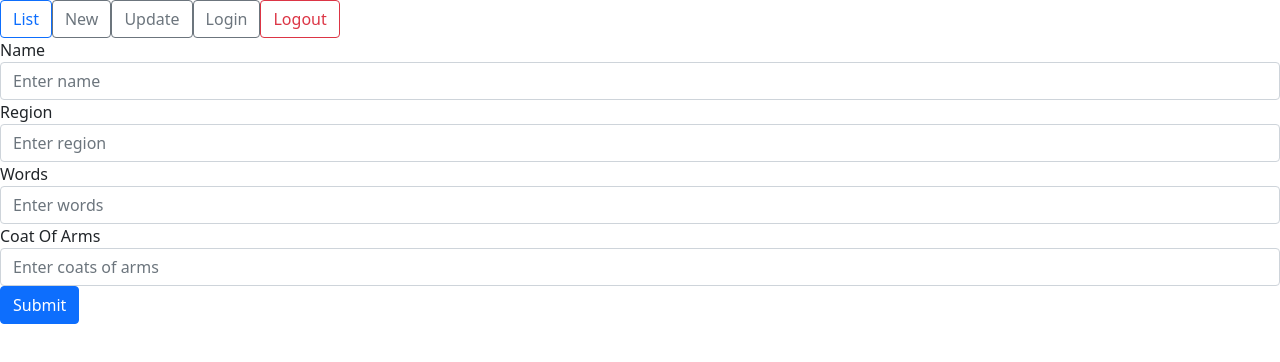
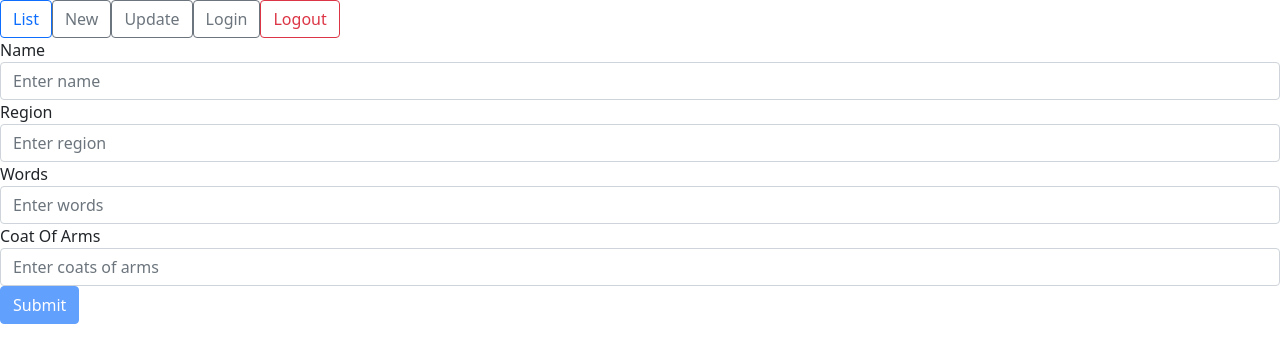
Before and after one commit to scholtie/angularbeadando, an Angular app: page /form in a window 1280 px wide. Shown: the top 362 px of the page. Built offline with nearby package versions, Linux system fonts and the light colour scheme; sample sign-in values are in the browser's storage.

Commit message:
form validation

```diff
--- a/src/app/form/form.component.html
+++ b/src/app/form/form.component.html
@@ -2,7 +2,7 @@
    role="button"
    class="btn btn-outline-danger"> Logout
 </a>
-<form>
+<form #ngForm="ngForm">
   <div class="form-group">
     <label for="nameinput">Name</label>
     <input type="text" class="form-control"
@@ -28,6 +28,6 @@
            placeholder="Enter coats of arms" [(ngModel)]="adat.coatOfArms">
   </div>
 
-  <a href="/list"><button type="submit" class="btn btn-primary" (click)="save()">Submit</button></a>
+  <button type="submit" class="btn btn-primary" (click)="save()" [disabled]="!ngForm.valid">Submit</button>
 </form>
 <!--{{adat.name}}-->
--- a/src/app/list/list.component.html
+++ b/src/app/list/list.component.html
@@ -17,7 +17,7 @@
     <td>{{adat.words}}</td>
     <td>{{adat.coatOfArms}}</td>
     <td><button type="button" class="btn btn-outline-danger" (click)="delete(adat)">Delete</button></td>
-    <td><button type="button" class="btn btn-info" (click)="update(adat)">Update</button></td>
+<!--    <td><a href="/update"><button type="button" class="btn btn-info" (click)="update(adat)">Update</button></a></td>-->
   </tr>
   </tbody>
 </table>
--- a/src/app/list/list.component.ts
+++ b/src/app/list/list.component.ts
@@ -33,10 +33,11 @@ export class ListComponent implements OnInit{
   }
 
   getHouses(): void {
-    if (this.service.adatom.length === 0) {
+     if (this.service.adatom.length === 0) {
       this.httpClient.get<any>('https://www.anapioficeandfire.com/api/houses?page=1&pageSize=15').subscribe(
         response => {
           this.service.adatom = response;
+          localStorage.setItem('data', JSON.stringify(this.service.adatom));
 
         }
       );
--- a/src/app/login/login.component.ts
+++ b/src/app/login/login.component.ts
@@ -35,7 +35,7 @@ export class LoginComponent implements OnInit {
       this.isLoggedin = true;
       alert('Successful login');
       localStorage.setItem('token', JSON.stringify(this.username));
-      this.document.location.href = 'http://localhost:4200/list';
+      this.document.location.href = '/list';
     }
     else{
       this.isLoggedin = false;
```
